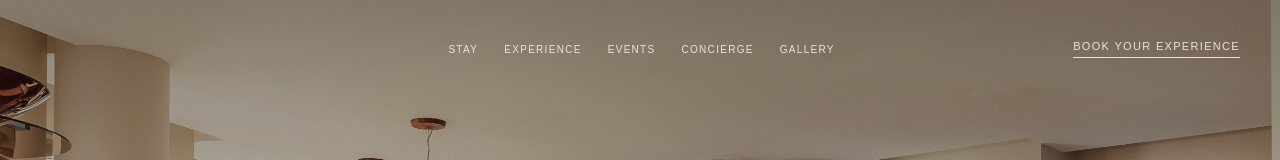
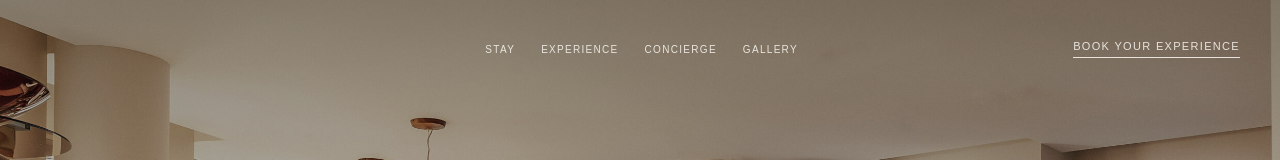
Before and after one commit to novacoreng/MeridenSky, a Next.js app: page / in a window 1280 px wide. Shown: the top 160 px of the page. Built offline with nearby package versions, Linux system fonts and the light colour scheme.

Commit message:
Remove Events from Meridian Sky navigation

```diff
--- a/src/components/SiteHeader.tsx
+++ b/src/components/SiteHeader.tsx
@@ -5,7 +5,6 @@ import { useEffect, useState } from "react";
 const links = [
   ["Stay", "/"],
   ["Experience", "/experience"],
-  ["Events", "/events"],
   ["Concierge", "/concierge"],
   ["Gallery", "/gallery"],
 ] as const;
```
